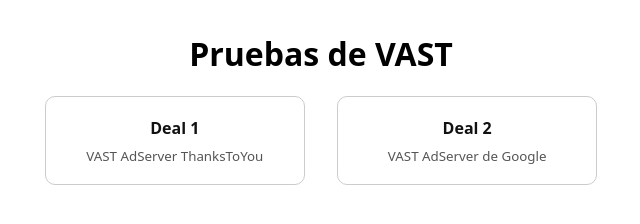
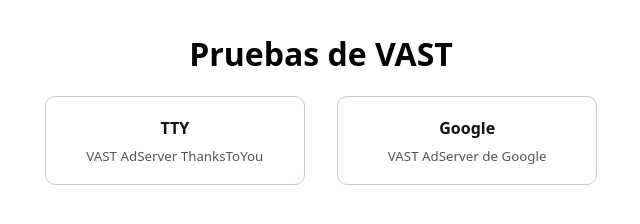
Before and after one commit to Thanks-To-You/googleVStty, a plain HTML site: page index.html in a window 1280 px wide. Shown: the full height of the page, 319-959 px from the left. Drawn offline with Linux system fonts and the light colour scheme.

Commit message:
feat: wrappper

```diff
--- a/index.html
+++ b/index.html
@@ -45,12 +45,12 @@
 
     <div class="grid">
       <a class="card" href="tty.html">
-        <strong>Deal 1</strong>
+        <strong>TTY</strong>
         <small>VAST AdServer ThanksToYou</small>
       </a>
 
       <a class="card" href="google.html">
-        <strong>Deal 2</strong>
+        <strong>Google</strong>
         <small>VAST AdServer de Google</small>
       </a>
     </div>
```
